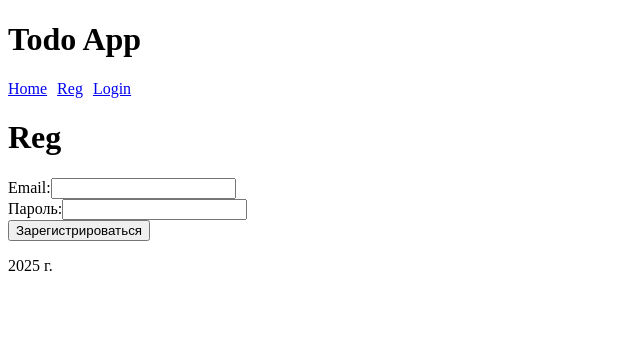
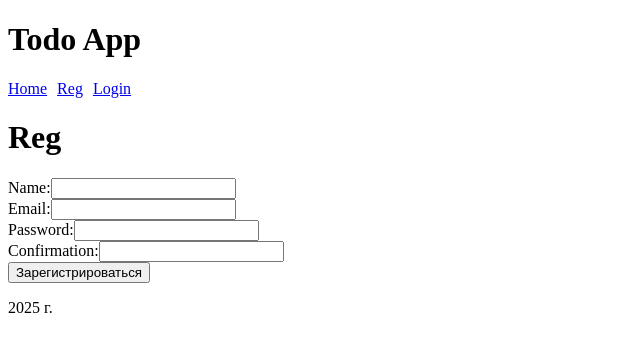
Before and after one commit to Alex-Kuimov/vue3-basic, a Vue app: page /reg in a window 1280 px wide. Shown: the top 352 px of the page, without its empty margins (0-640 px from the left). Built offline with nearby package versions, Linux system fonts and the light colour scheme; the HTML template or start-up script is replaced by a standard one.

Commit message:
Подготовка форм и auth store

```diff
--- a/src/components/auth/LoginForm.vue
+++ b/src/components/auth/LoginForm.vue
@@ -1,19 +1,30 @@
 <script setup>
+import { ref } from 'vue';
 import Input from '../ui/Input.vue';
 import Button from '../ui/Button.vue';
+
+const form = ref({
+	email: '',
+	password: '',
+});
+
+const onSubmit = () => {
+	console.log(form.value);
+};
+
 </script>
 
 <template>
 	<div class="auth-form">
-		<form>
+		<form @submit.prevent="onSubmit">
 			<div class="form-group">
 				<label for="email">Email:</label>
-				<Input id="email" type="email" required />
+				<Input v-model="form.email" id="email" type="email" required />
 			</div>
 
 			<div class="form-group">
-				<label for="password">Пароль:</label>
-				<Input id="password" type="password" required />
+				<label for="password">Password:</label>
+				<Input v-model="form.password" id="password" type="password" required />
 			</div>
 
 			<Button type="submit">
--- a/src/components/auth/RegisterForm.vue
+++ b/src/components/auth/RegisterForm.vue
@@ -1,19 +1,41 @@
 <script setup>
+import { ref } from 'vue';
 import Input from '../ui/Input.vue';
 import Button from '../ui/Button.vue';
+
+const form = ref({
+	name: '',
+	email: '',
+	password: '',
+	password_confirmation: ''
+});
+
+const onSubmit = () => {
+	console.log(form.value);
+};
 </script>
 
 <template>
 	<div class="auth-form">
-		<form>
+		<form @submit.prevent="onSubmit">
 			<div class="form-group">
-				<label for="email">Email:</label>
-				<Input id="email" type="email" required />
+				<label for="email">Name:</label>
+				<Input v-model="form.name" id="name" type="text" required />
 			</div>
 
 			<div class="form-group">
-				<label for="password">Пароль:</label>
-				<Input id="password" type="password" required />
+				<label for="email">Email:</label>
+				<Input v-model="form.email" id="email" type="email" required />
+			</div>
+
+			<div class="form-group">
+				<label for="password">Password:</label>
+				<Input v-model="form.password" id="password" type="password" required />
+			</div>
+
+			<div class="form-group">
+				<label for="password">Confirmation:</label>
+				<Input v-model="form.password_confirmation" id="password_confirmation" type="password" required />
 			</div>
 
 			<Button type="submit">
```
Also changed, not shown: src/stores/auth.store.js (added, +18 -0 lines).
